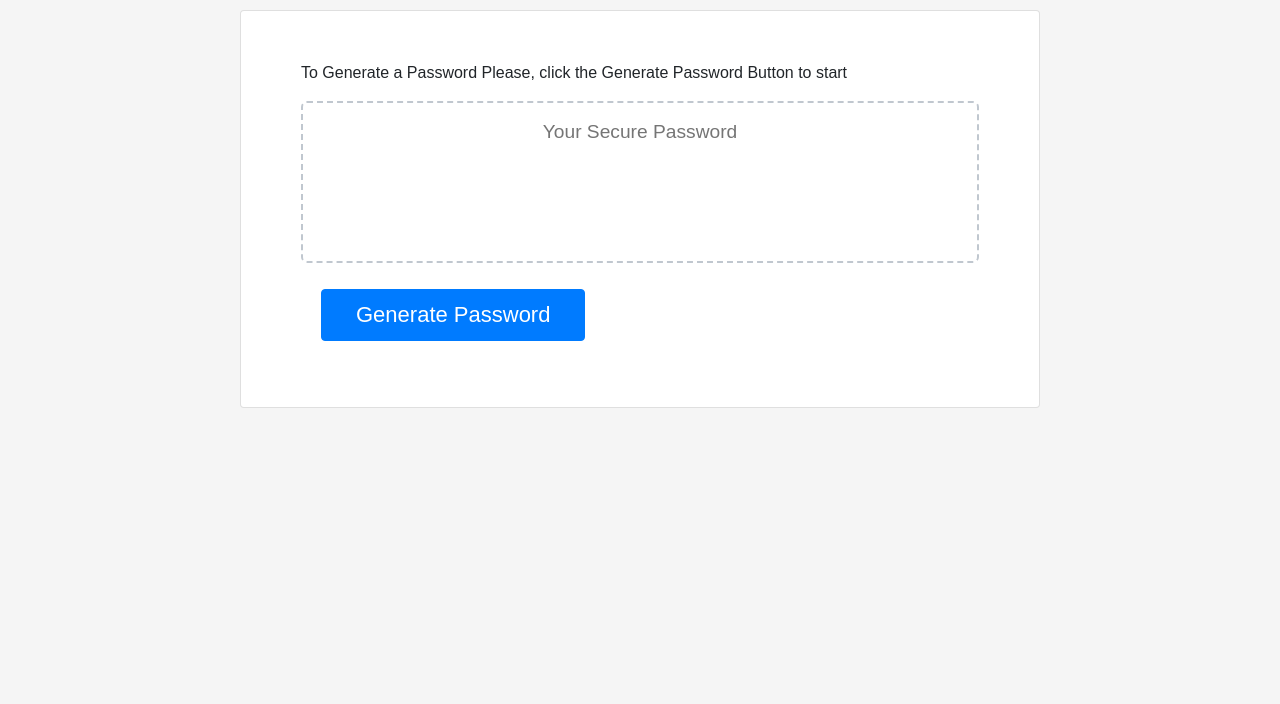
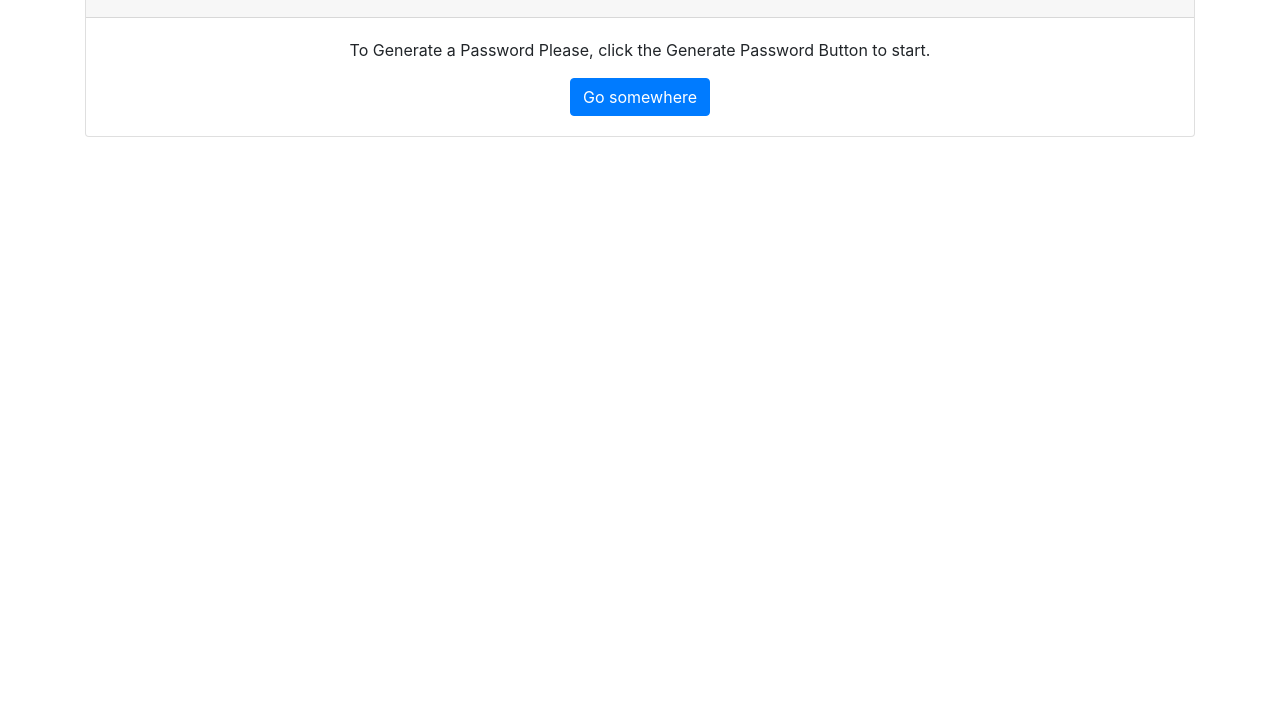
Before and after one commit to Raghadmalallah/password-generator, a plain HTML site: page index.html in a window 1280 px wide. Shown: the part 96-800 px from the top of the page. Drawn offline with nearby package versions, Linux system fonts and the light colour scheme.

Commit message:
working on the style with bootsstrap only for the html file

```diff
--- a/assets/style.css
+++ b/assets/style.css
@@ -14,7 +14,7 @@ body,
 
 body {
   font-family: sans-serif;
-  background-color: #f5f5f5;
+  background-color: #f9fbfd;
 }
 
 .wrapper {
@@ -23,7 +23,7 @@ body {
   padding-right: 20px;
 }
 
-header {
+header, p {
   text-align: center;
   padding: 20px;
   padding-top: 0px;
@@ -32,23 +32,16 @@ header {
 
 .card {
    margin: 0 auto;
-  max-width: 800px;
+  max-width: 700px;
+  max-height: 700px;
   padding: 30px 40px;
 }
 
-
+.card-body {
+  min-height: 100px;
+}
 .btn {
 
-
-
-  box-shadow: rgba(0, 0, 0, 0.1) 0px 1px 6px 0px rgba(0, 0, 0, 0.2) 0px 1px 1px
-    0px;
-   display: inline-block;
-  font-size: 22px;
-  line-height: 22px;
-  margin: 16px 16px 16px 20px;
-  padding: 14px 34px;
-  text-align: center;
   cursor: pointer;
 }
 
@@ -56,9 +49,6 @@ button[disabled] {
   cursor: default;
  }
 
-.float-right {
-  float: right;
-}
 
 #password {
   -webkit-appearance: none;
--- a/index.html
+++ b/index.html
@@ -5,28 +5,47 @@
     <meta name="viewport" content="width=device-width, initial-scale=1.0" />
     <meta http-equiv="X-UA-Compatible" content="ie=edge" />
     <title>Password Generator</title>
-    <link rel="stylesheet" href="https://cdn.jsdelivr.net/npm/bootstrap@4.6.2/dist/css/bootstrap.min.css" integrity="sha384-xOolHFLEh07PJGoPkLv1IbcEPTNtaed2xpHsD9ESMhqIYd0nLMwNLD69Npy4HI+N" crossorigin="anonymous">
-    <link rel="stylesheet" href="./assets/style.css" />
+    <link
+      rel="stylesheet"
+      href="https://cdn.jsdelivr.net/npm/bootstrap@4.6.2/dist/css/bootstrap.min.css"
+      integrity="sha384-xOolHFLEh07PJGoPkLv1IbcEPTNtaed2xpHsD9ESMhqIYd0nLMwNLD69Npy4HI+N"
+      crossorigin="anonymous"
+    />
+    <!-- <link rel="stylesheet" href="./assets/style.css" /> -->
   </head>
   <body>
-    <div class="wrapper">
+    <div class="container text-center">
       <header>
         <h1>Password Generator</h1>
       </header>
+      <div class="card ">
+        <div class="card-header">
+         <h5>Generate Password</h5>
+        </div>
+        <div class="card-body">
 
-      <!-- bootstrap Components -->
-      <div class="card">
+          <p class="card-text">To Generate a Password Please, click the Generate Password Button to
+            start.</p>
+          <a href="#" class="btn btn-primary">Go somewhere</a>
+        </div>
+      </div>
+      <!-- bootstrap <div class="card">
         <div class="card-body">
-          <p>To Generate a Password Please, click the Generate Password Button to start</p>
+          <p>
+            To Generate a Password Please, click the Generate Password Button to
+            start
+          </p>
           <textarea
             readonly
             id="password"
             placeholder="Your Secure Password"
             aria-label="Generated Password"
           ></textarea>
-          <button id="generate" class="btn btn-primary">Generate Password</button>
+          <button id="generate" class="btn btn-primary btn-lg mx-auto">
+            Generate Password
+          </button>
         </div>
-      </div>
+      </div>Components -->
 
 
       <!-- <div class="card">
```
Lines whose indentation alone changed are shown as unchanged.
